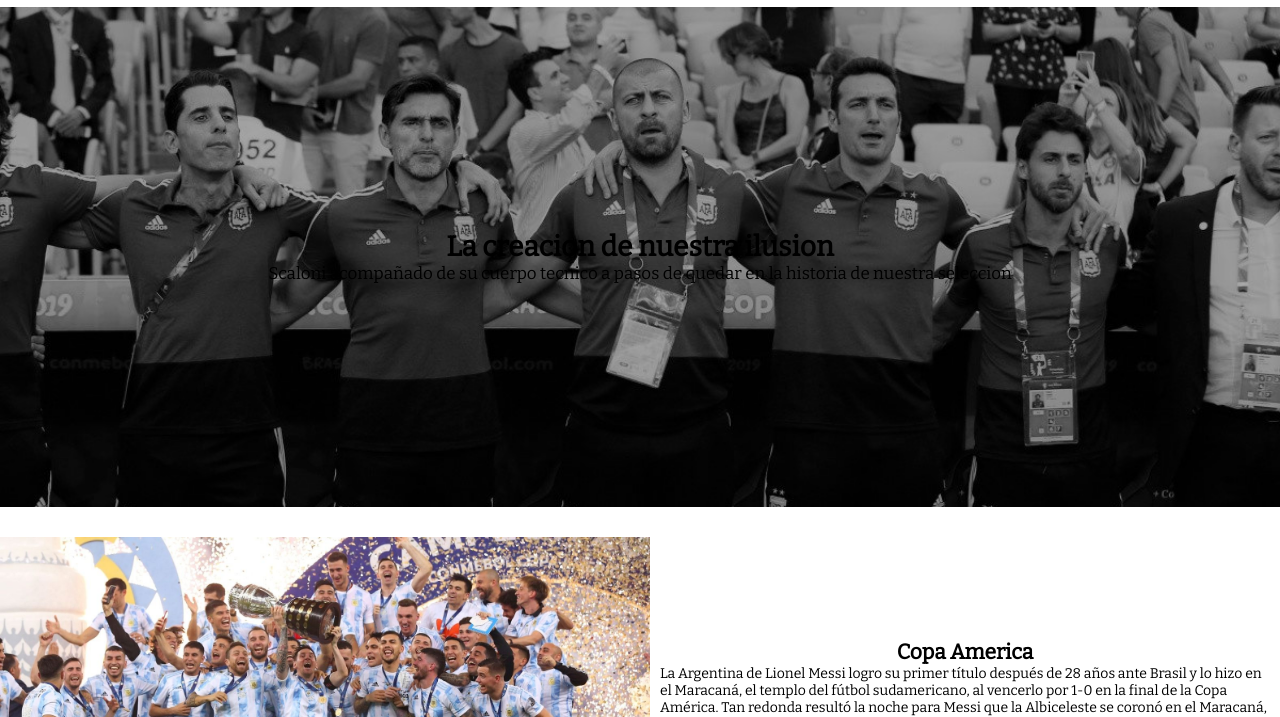
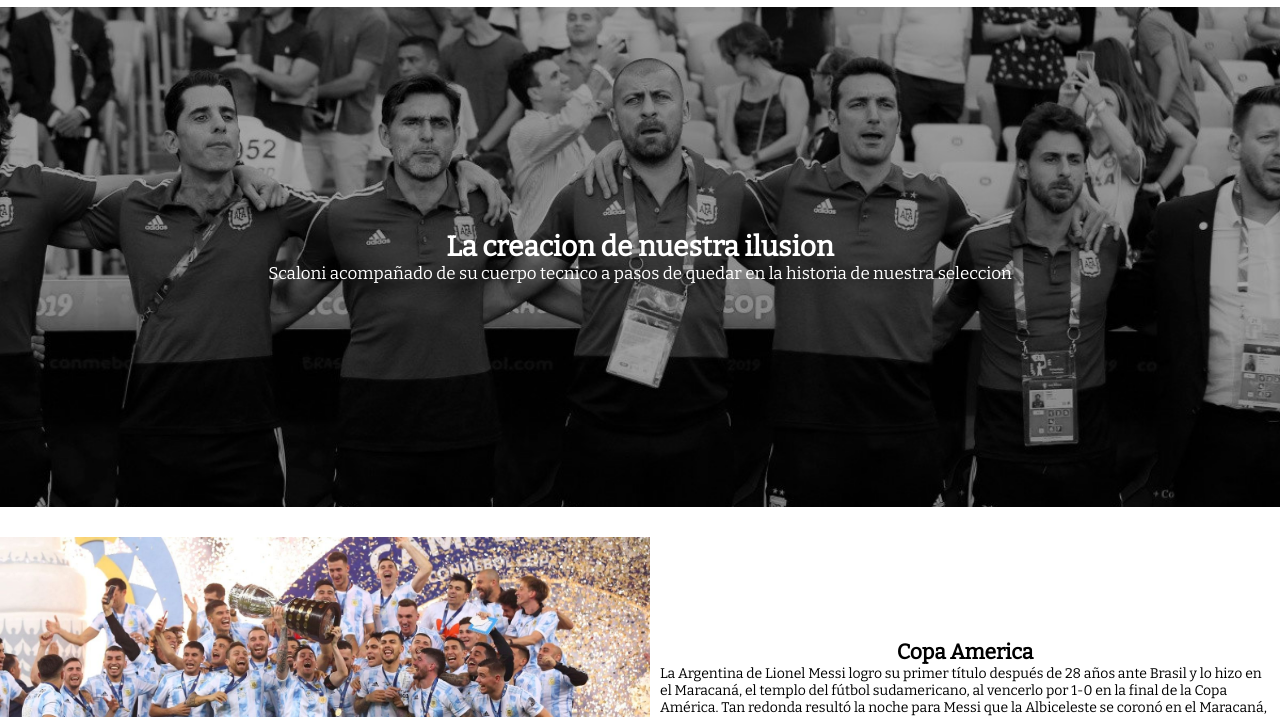
Before and after one commit to SantiagoKessler/desarroloweb, a website: page paginas/lailusion.html in a window 1280 px wide. Shown: the part 83-800 px from the top of the page. Drawn offline with nearby package versions, Linux system fonts and the light colour scheme.

Commit message:
mi tercer commit

```diff
--- a/css/style - copia.css
+++ b/css/style - copia.css
@@ -140,7 +140,7 @@ footer img {
 
 
 .center {
-    background-image: url(../imagenes/cuerpo\ tecnico1.jpg.);
+    background-image: url(../imagenes/cuerpo\ tecnico1.jpg);
     background-repeat: no-repeat;
     background-size: cover;
     height: 50rem;
--- a/scss/_lailusion.scss
+++ b/scss/_lailusion.scss
@@ -44,7 +44,7 @@
     flex-direction: column;
     align-items: center;
     justify-content: center;
-    color: black;
+    color: white;
     margin-top: 1rem;
     font-size: 1.4rem;
 
```
Also changed, not shown: css/styles.css.
